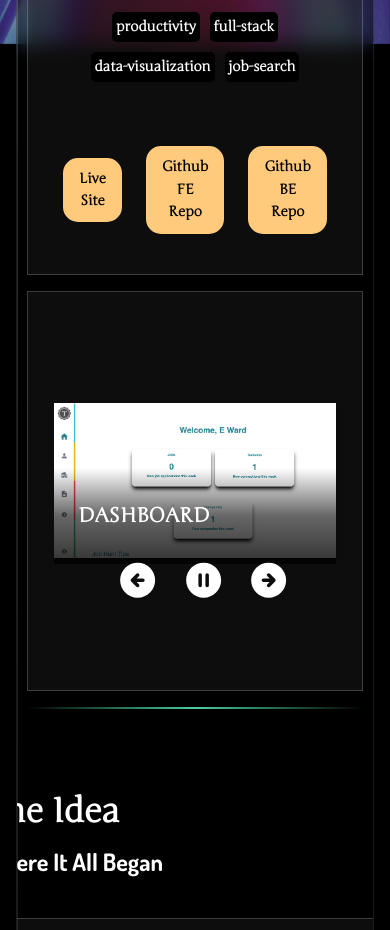
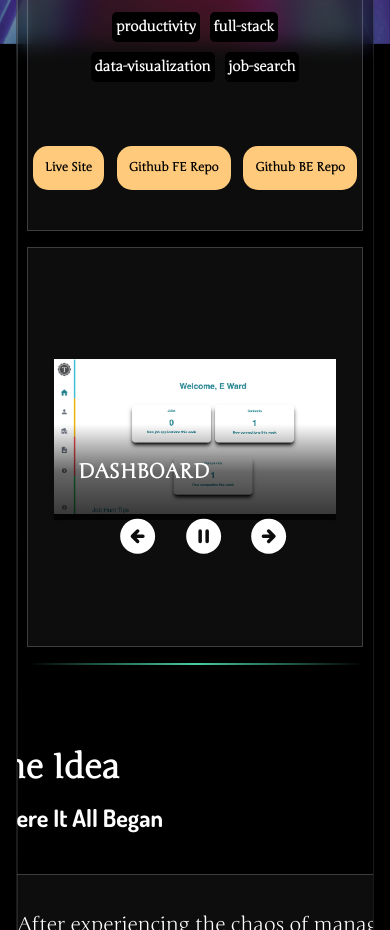
Before and after one commit to elysableu/portfolio, a Vue app: page /projects/tracker in a window 390 px wide. Shown: the part 800-1730 px from the top of the page. Built offline with nearby package versions, Linux system fonts and the light colour scheme.

Commit message:
Adjust resposive display on project links

```diff
--- a/src/components/projects/projectDetail/ProjectDetailHeader.vue
+++ b/src/components/projects/projectDetail/ProjectDetailHeader.vue
@@ -234,14 +234,16 @@
     }
 
     .project-links {
-      gap: 1.5rem;
+      gap: 0.8rem;
       display: flex;
       justify-content: center;
       align-items: center;
     }
 
     .project-links a {
-      font-size: var(--font-size-sm);
+      font-size: var(--font-size-xs);
+      white-space: nowrap;
+      padding: 0.75rem;
     }
   }
 </style>
```
